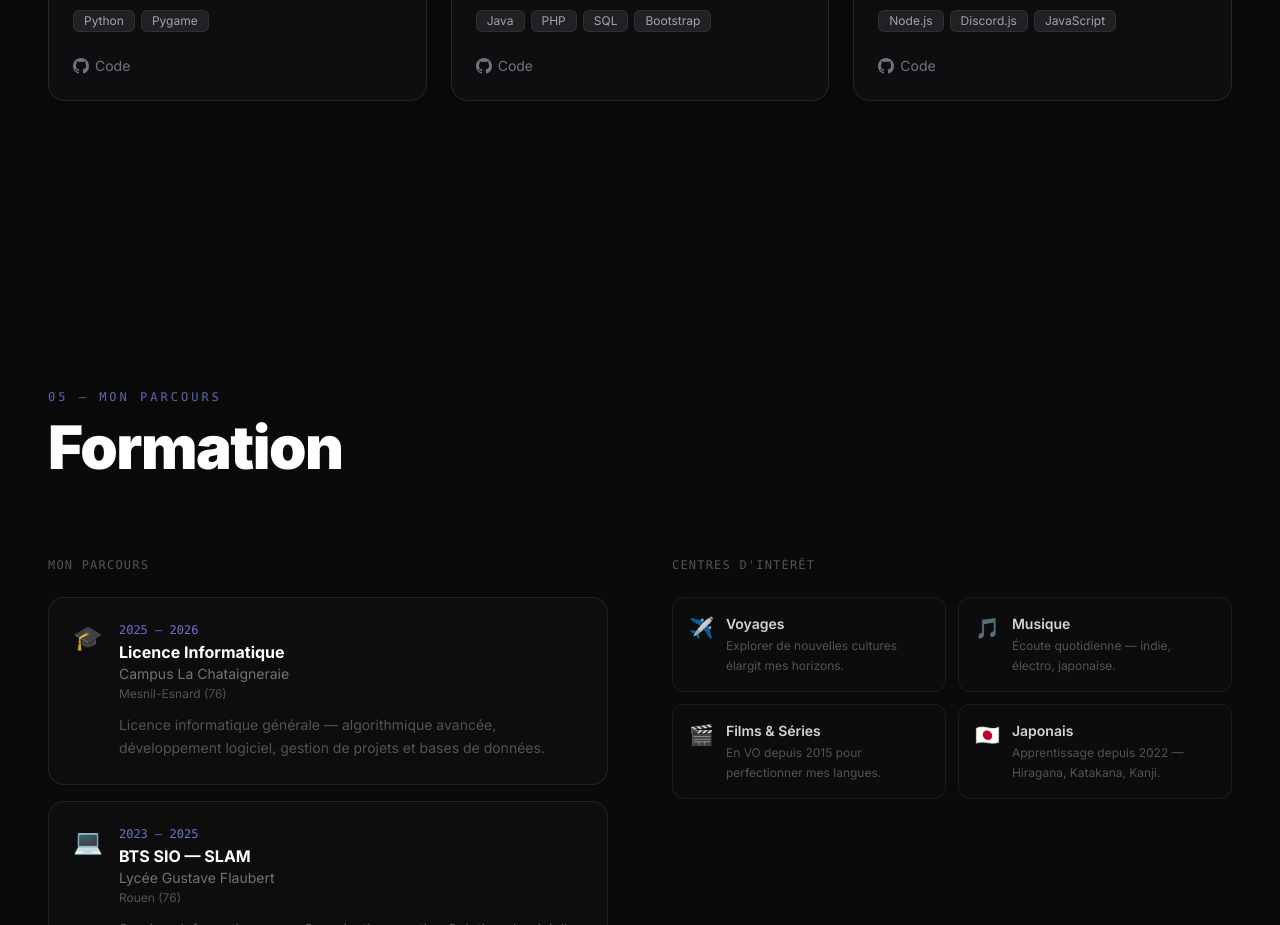
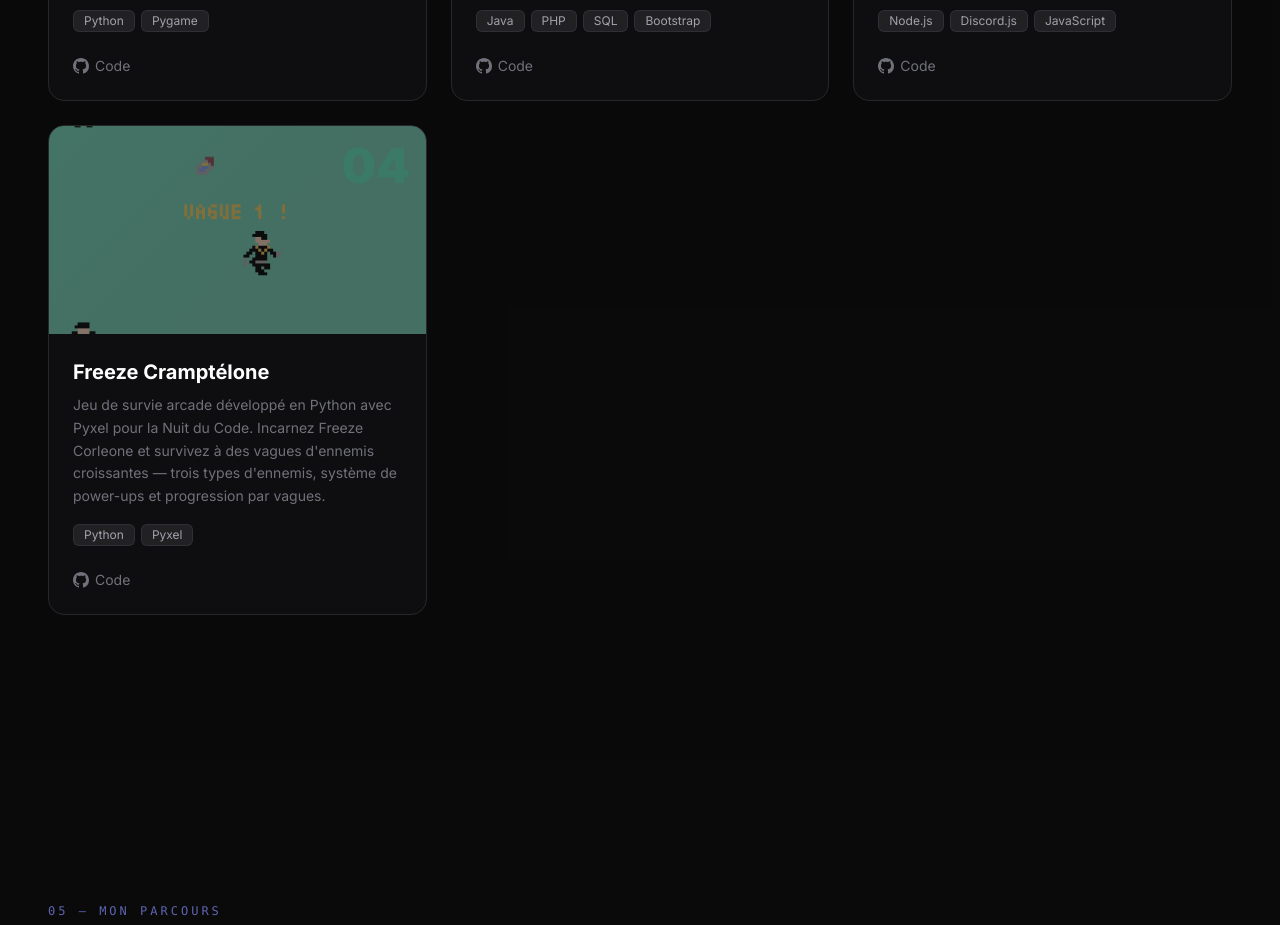
Before and after one commit to JRMi27/portfolio, a React (Vite) app: page / in a window 1280 px wide. Shown: the part 4520-5445 px from the top of the page. Built offline with nearby package versions, Linux system fonts and the light colour scheme.

Commit message:
feat: add Freeze Cramptélone (Nuit du Code) project

```diff
--- a/src/i18n/en.js
+++ b/src/i18n/en.js
@@ -103,6 +103,16 @@ const en = {
         github: 'https://github.com/JRMi27',
         demo: null,
         accent: '#7c3aed',
+      },
+      {
+        num: '04',
+        title: 'Freeze Cramptélone',
+        description: "Arcade survival game built with Python and Pyxel for Nuit du Code. Play as Freeze Corleone and survive increasingly difficult enemy waves — three enemy types, power-up system and wave progression.",
+        tags: ['Python', 'Pyxel'],
+        image: '/images/ndc.png',
+        github: 'https://github.com/JRMi27/ndc',
+        demo: null,
+        accent: '#10b981',
       },
     ],
   },
--- a/src/i18n/fr.js
+++ b/src/i18n/fr.js
@@ -103,6 +103,16 @@ const fr = {
         github: 'https://github.com/JRMi27',
         demo: null,
         accent: '#7c3aed',
+      },
+      {
+        num: '04',
+        title: 'Freeze Cramptélone',
+        description: "Jeu de survie arcade développé en Python avec Pyxel pour la Nuit du Code. Incarnez Freeze Corleone et survivez à des vagues d'ennemis croissantes — trois types d'ennemis, système de power-ups et progression par vagues.",
+        tags: ['Python', 'Pyxel'],
+        image: '/images/ndc.png',
+        github: 'https://github.com/JRMi27/ndc',
+        demo: null,
+        accent: '#10b981',
       },
     ],
   },
```
Also changed, not shown: public/images/ndc.png (added), 4 other files (tests, documents, lock files or other folders).
